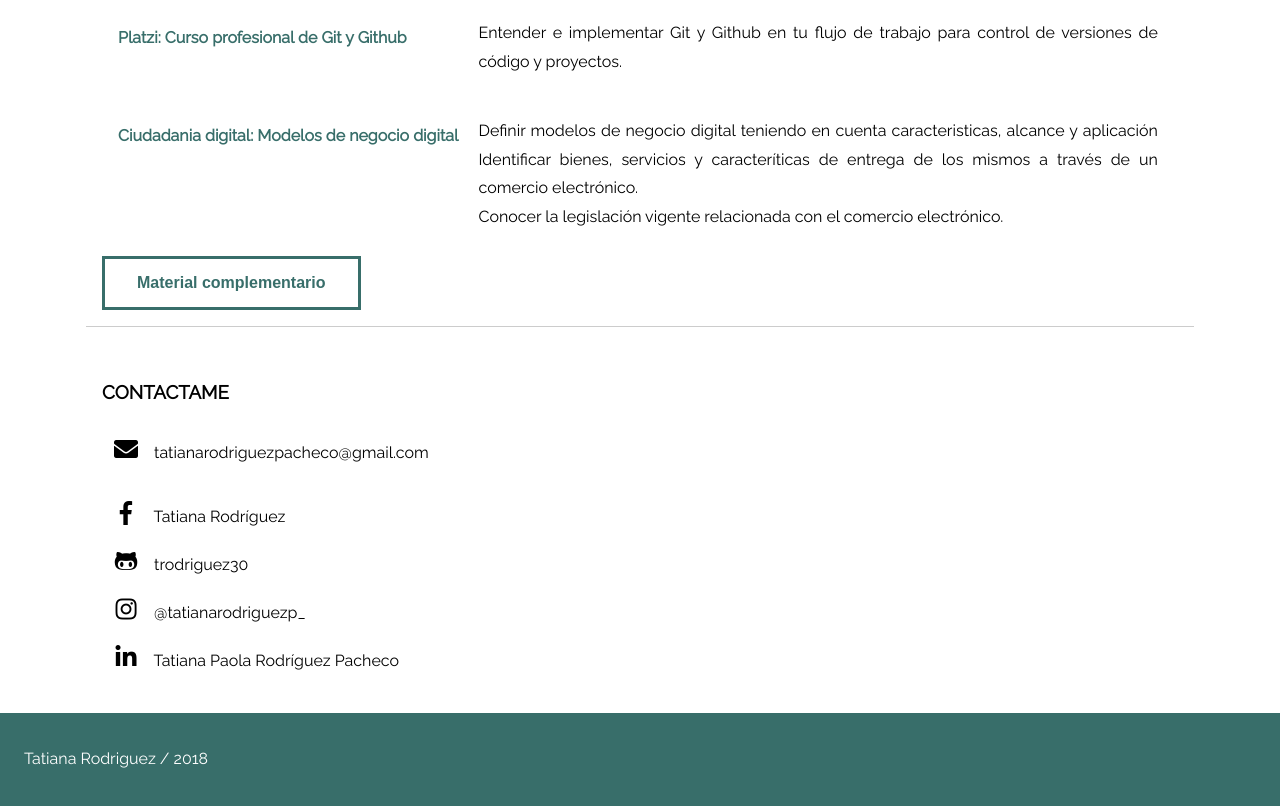
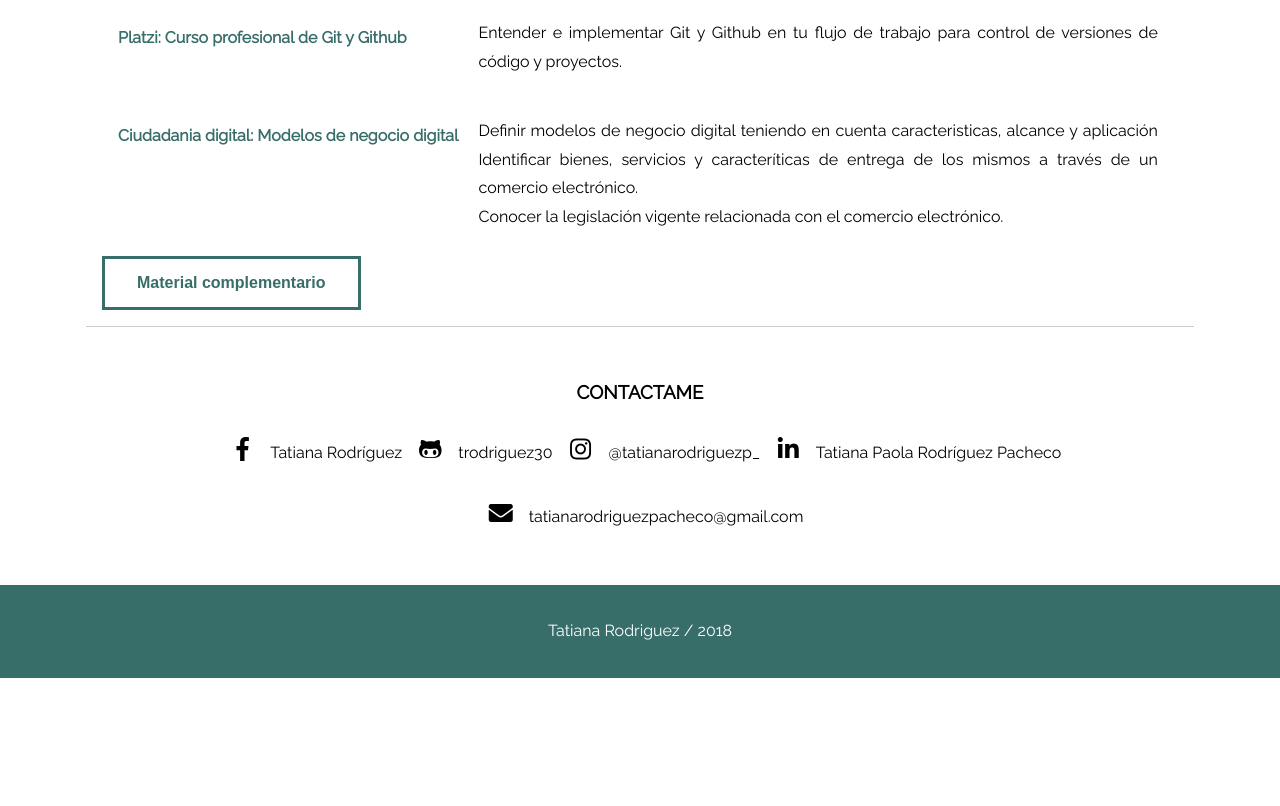
Before and after one commit to trodriguez30/CV-Tatiana---2018, a plain HTML site: page index.html in a window 1280 px wide. Shown: the part 2370-3176 px from the top of the page. After the commit the page ends 3048 px from the top, so only its background shows below. Drawn offline with Linux system fonts and the light colour scheme.

Commit message:
Contactame modificado

```diff
--- a/index.html
+++ b/index.html
@@ -156,12 +156,8 @@
 	  </a>
     </section>
     <section>
-      <h3>Contactame</h3>
       <div class="social">
-      	<p>
-          <i class="fab fa fa-envelope"></i>
-          tatianarodriguezpacheco@gmail.com
-        </p>
+        <h3>Contactame</h3>
       	<a href="https://www.facebook.com/tatianar3/" target="_blank">
           <i class="fab fa-facebook-f"></i>
           Tatiana Rodríguez
@@ -178,6 +174,10 @@
           <i class="fab fa-linkedin-in"></i>
           Tatiana Paola Rodríguez Pacheco
         </a>
+        <p>
+          <i class="fab fa fa-envelope"></i>
+          tatianarodriguezpacheco@gmail.com
+        </p>
       </div>
     </section>
   </main>
--- a/style.css
+++ b/style.css
@@ -168,6 +168,10 @@ a button:hover{
   color: white;
 }
 
+.social, .social p{
+  text-align: center;
+}
+
 .social .fab {
   border: 1px solid white;
   border-radius: 50%;
@@ -186,7 +190,6 @@ a button:hover{
 .social a {
   color: black;
   text-decoration: none;
-  display: block;
 }
 
 .social a:hover {
@@ -200,6 +203,10 @@ footer {
  text-align: center;
 }
 
+footer p{
+  text-align: center;
+}
+
 @media only screen and (max-width: 768px) {
   .course {
     display: block;
@@ -210,6 +217,9 @@ footer {
   }
   footer {
     text-align: center;
+  }
+  .social a {
+  display: block;
   }
 }
 
--- a/timeline.css
+++ b/timeline.css
@@ -6,7 +6,6 @@
   position: relative;
   width: 660px;
   font-family: 'Raleway';
-
   margin: 0 auto;
   margin-top: 20px;
   padding: 1em 0;
```
